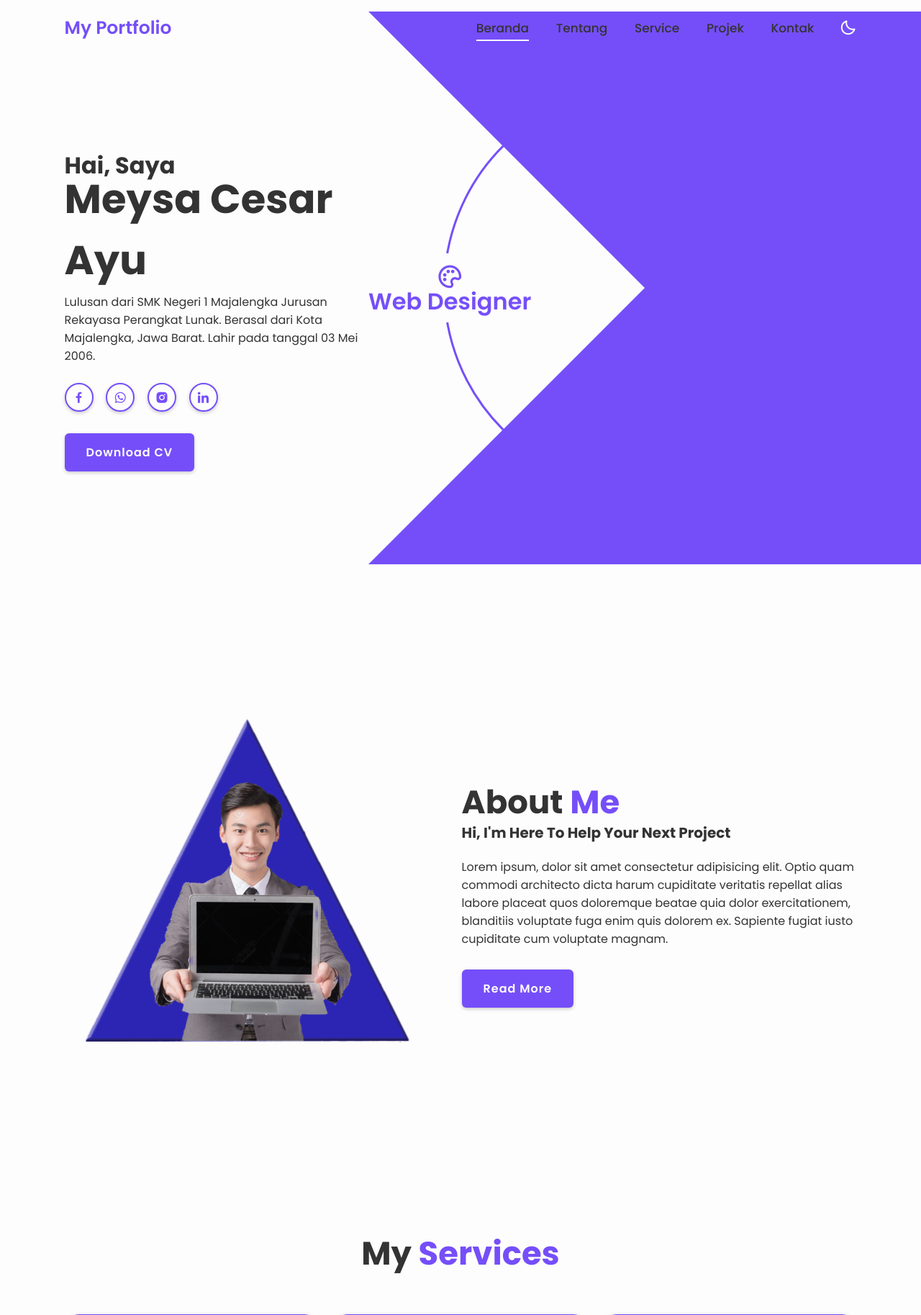
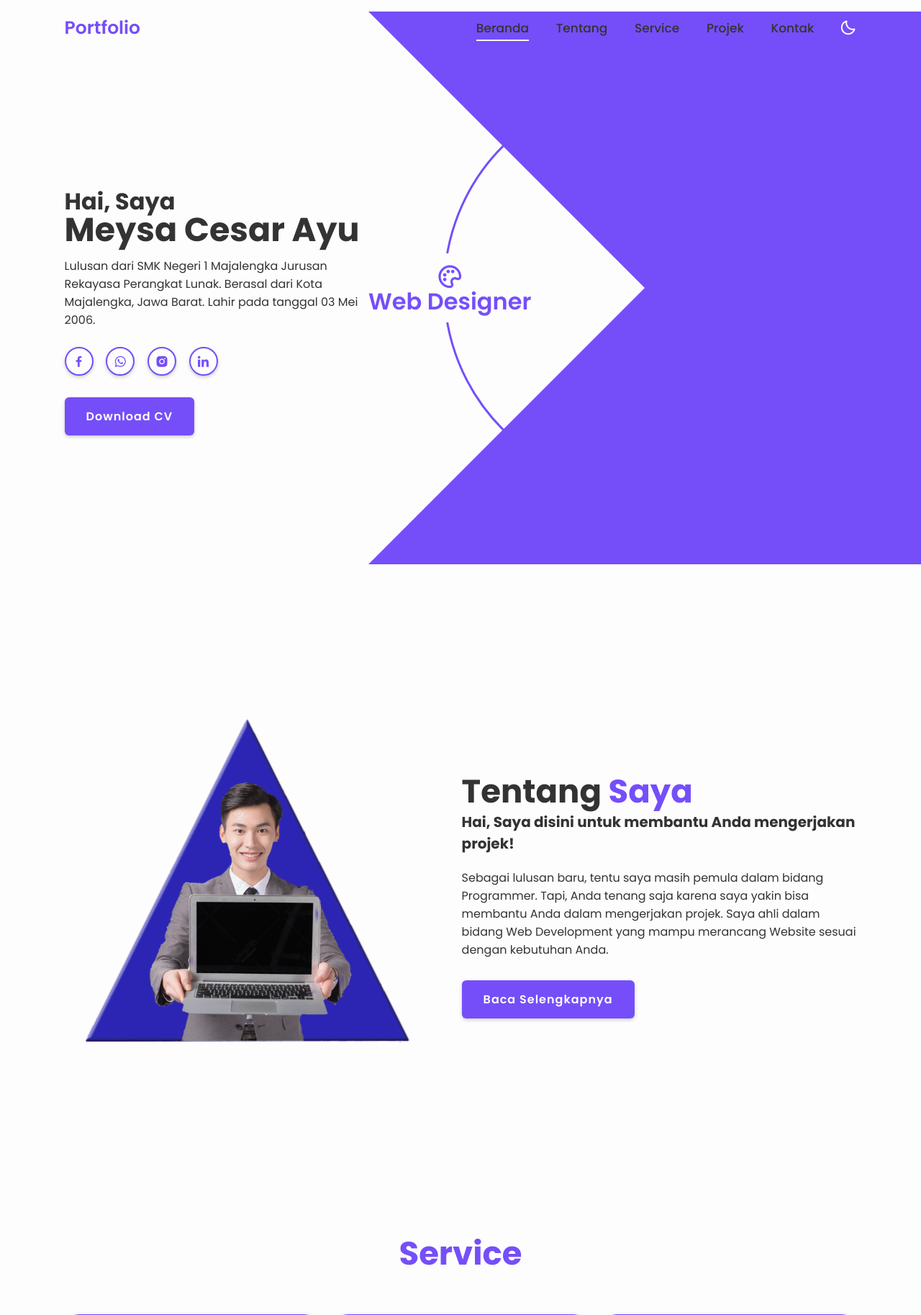
Before and after one commit to Meysa0356/Meysa0356, a PHP site: page / in a window 1280 px wide. Shown: the top 1827 px of the page at 72% size. Run offline with PHP 8.4, Linux system fonts and the light colour scheme.

Commit message:
Perubahan 29

```diff
--- a/css/style.css
+++ b/css/style.css
@@ -131,7 +131,7 @@ section{
 }
 
 .home-content h1{
-    font-size: 5.6rem;
+    font-size: 4.6rem;
     font-weight: 700;
     margin-bottom: .3rem;
 }
--- a/index.html
+++ b/index.html
@@ -18,7 +18,7 @@
   <body>
     <!-- header design -->
     <header class="header">
-      <a href="#" class="logo">My Portfolio</a>
+      <a href="#" class="logo">Portfolio</a>
 
       <nav class="navbar">
         <a href="#home" class="active">Beranda</a>
@@ -90,22 +90,20 @@
       </div>
 
       <div class="about-content">
-        <h2 class="heading">About <span>Me</span></h2>
-        <h3>Hi, I'm Here To Help Your Next Project</h3>
+        <h2 class="heading">Tentang <span>Saya</span></h2>
+        <h3>Hai, Saya disini untuk membantu Anda mengerjakan projek!</h3>
         <p>
-          Lorem ipsum, dolor sit amet consectetur adipisicing elit. Optio quam
-          commodi architecto dicta harum cupiditate veritatis repellat alias
-          labore placeat quos doloremque beatae quia dolor exercitationem,
-          blanditiis voluptate fuga enim quis dolorem ex. Sapiente fugiat iusto
-          cupiditate cum voluptate magnam.
+          Sebagai lulusan baru, tentu saya masih pemula dalam bidang Programmer. Tapi, Anda tenang saja karena saya yakin bisa membantu Anda dalam mengerjakan projek.
+          Saya ahli dalam bidang Web Development yang mampu merancang Website sesuai dengan kebutuhan Anda.
+
         </p>
-        <a href="" class="btn">Read More</a>
+        <a href="#services" class="btn">Baca Selengkapnya</a>
       </div>
     </section>
 
     <!-- services section design -->
     <section class="services" id="services">
-      <h2 class="heading">My <span>Services</span></h2>
+      <h2 class="heading"><span>Service</span></h2>
 
       <div class="services-container">
         <div class="services-box">
```
